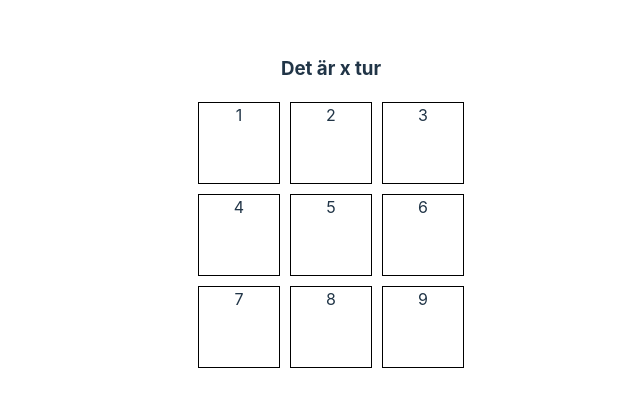
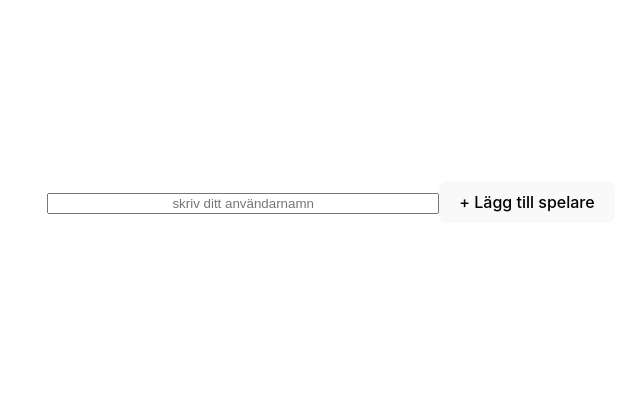
Before and after one commit to feliciacalming/tic-tac-toe__vue, a Vue app: page / in a window 1280 px wide. Shown: the part 198-604 px from the top of the page, without its empty margins (341-981 px from the left). Built offline with nearby package versions, Linux system fonts and the light colour scheme.

Commit message:
(feat): add v-if/else to addPlayer and ShowGame

```diff
--- a/src/App.vue
+++ b/src/App.vue
@@ -1,9 +1,10 @@
 <script setup lang="ts">
-import ShowGame from "./components/ShowGame.vue";
+import AddPlayer from "./components/AddPlayer.vue";
+import GameApp from "./components/GameApp.vue";
 </script>
 
 <template>
-  <ShowGame></ShowGame>
+  <GameApp></GameApp>
 </template>
 
 <style scoped>
--- a/src/components/GameApp.vue
+++ b/src/components/GameApp.vue
@@ -4,10 +4,11 @@ import { Player } from "../models/Player";
 import AddPlayer from "./AddPlayer.vue";
 import { IGameState } from "../models/IGameState";
 import { saveToLocalStorage } from "../helpers/localStorage";
+import ShowGame from "./ShowGame.vue";
 
 const gameState = ref<IGameState>({
   players: [],
-  activePlayer: 0,
+  activePlayer: new Player(1, "", 0),
   isGameActive: true,
 });
 
@@ -20,10 +21,17 @@ const addPlayer = (name: string) => {
 
   gameState.value.players.push(new Player(id, name, 0));
   saveToLocalStorage(gameState.value);
-  console.log(JSON.stringify(gameState.value.players));
+};
+
+const togglePlayer = () => {
+  console.log(gameState.value.activePlayer);
 };
 </script>
 
 <template>
-  <AddPlayer @add-player="addPlayer"></AddPlayer>
+  <AddPlayer
+    @add-player="addPlayer"
+    v-if="gameState.players.length < 2"
+  ></AddPlayer>
+  <ShowGame @toggle-player="togglePlayer" v-else> ></ShowGame>
 </template>
--- a/src/components/ShowGame.vue
+++ b/src/components/ShowGame.vue
@@ -1,11 +1,13 @@
 <script setup lang="ts">
-let id: number = 0;
+const emit = defineEmits(["togglePlayer"]);
 </script>
 
 <template>
   <h3>Det är x tur</h3>
   <div class="game-container">
-    <div v-for="index in 9" :key="index">{{ index }}</div>
+    <div v-for="index in 9" :key="index" @click="emit('togglePlayer')">
+      {{ index }}
+    </div>
   </div>
 </template>
 
```
